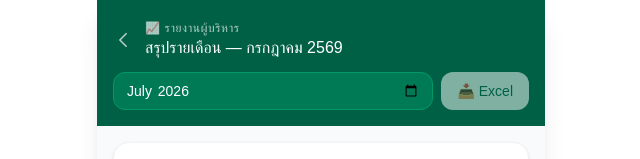
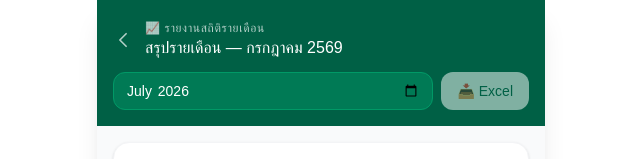
Before and after one commit to Poopriew/smart-emergency-cart-check, a Next.js app: page /reports in a window 1280 px wide. Shown: the top 159 px of the page, without its empty margins (319-959 px from the left). Built offline with nearby package versions, Linux system fonts and the light colour scheme; no server answers; the database is empty.

Commit message:
chore: rename 'รายงานผู้บริหาร' to 'รายงานสถิติรายเดือน'

```diff
--- a/app/dashboard/page.tsx
+++ b/app/dashboard/page.tsx
@@ -169,7 +169,7 @@ export default function DashboardPage() {
         <a href="/reports"
           className="inline-flex items-center gap-1 text-xs bg-emerald-700 text-emerald-100
                      px-3 py-1.5 rounded-full mt-2">
-          📈 รายงานผู้บริหาร (รายเดือน) →
+          📈 รายงานสถิติรายเดือน →
         </a>
       </div>
 
--- a/app/reports/page.tsx
+++ b/app/reports/page.tsx
@@ -143,7 +143,7 @@ export default function ReportsPage() {
             </svg>
           </a>
           <div>
-            <p className="text-xs opacity-70 uppercase tracking-wider">📈 รายงานผู้บริหาร</p>
+            <p className="text-xs opacity-70 uppercase tracking-wider">📈 รายงานสถิติรายเดือน</p>
             <p className="text-base font-medium">สรุปรายเดือน — {monthLabel}</p>
           </div>
         </div>
```
